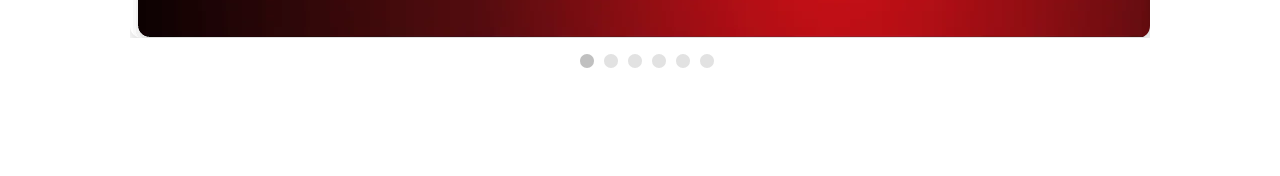
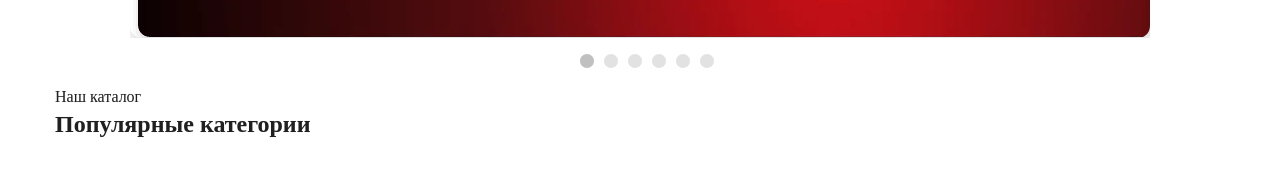
Before and after one commit to GlobalMediaVladimirWebDeveloper/hammer, a website: page src/index.html in a window 1280 px wide. Shown: the part 704-880 px from the top of the page. Drawn offline with nearby package versions, Linux system fonts and the light colour scheme; files that its build step writes are made by us from their sources; files whose address does not match are found by name; a web font is replaced by a local one.

Commit message:
add block name and block heading

```diff
--- a/src/index.html
+++ b/src/index.html
@@ -321,6 +321,17 @@
 			</div>
 		</section>
 
+		<section class="home-catalog">
+			<div class="container">
+				<div class="home-catalog__wrapper">
+
+					<h3 class="block-heading">Наш каталог</h3>
+					<h3 class="block-name">Популярные категории</h3>
+
+				</div>
+			</div>
+		</section>
+
 		<div class="modal-window" id="modal-window">
 			<button class="close-btn"></button>
 			<form class="contacts-form" id="feedback">
--- a/src/style/partials/defaults.scss
+++ b/src/style/partials/defaults.scss
@@ -216,3 +216,25 @@ section{
     color: #fff;
 
 }
+
+
+
+.block-heading{
+
+	color: var(--text-color);
+	font-family: var(--def-font);
+	font-size: 16px;
+	font-weight: 300;
+	margin-bottom: 5px;
+
+}
+
+
+.block-name{
+
+	color: var(--text-color);
+	font-family: var(--def-font);
+	font-size: 24px;
+	font-weight: 600;
+
+}
```
